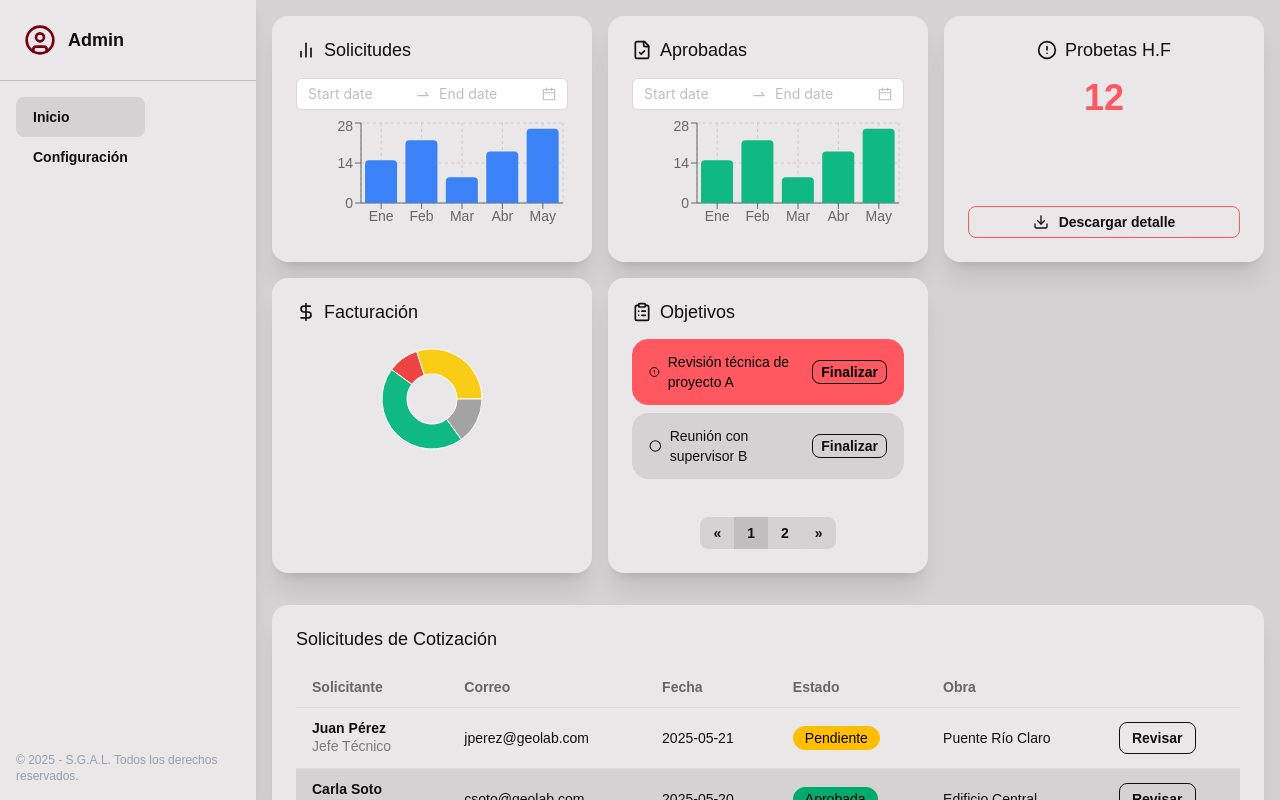
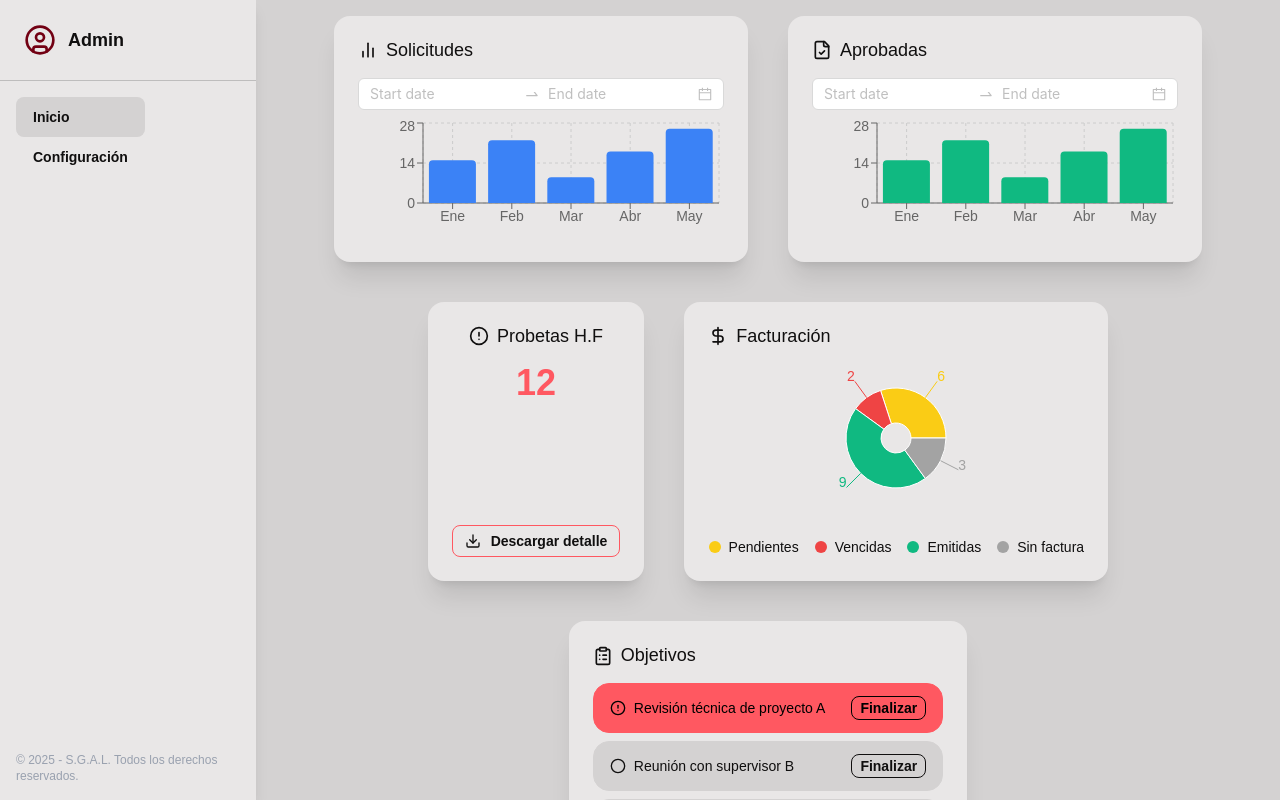
Before and after one commit to gaspiii/SGAL, a React (Vite) app in the folder SGAL-frontend/: page /dashboard in a window 1280 px wide. Built offline with nearby package versions, Linux system fonts and the light colour scheme.

Commit message:
hometab FRONTEND

```diff
--- a/SGAL-frontend/src/components/tabs/TabHome.jsx
+++ b/SGAL-frontend/src/components/tabs/TabHome.jsx
@@ -2,16 +2,47 @@
 import React, { useState } from 'react'
 import {
   BarChart2, FileCheck, AlertCircle, DollarSign,
-  ClipboardList, Download, CheckCircle, Circle
+  ClipboardList, Download, CheckCircle, Circle, ChevronRight, Search, Filter, MoreHorizontal
 } from 'lucide-react'
 import {
   PieChart, Pie, Cell, ResponsiveContainer, Bar,
   BarChart, XAxis, YAxis, Tooltip, CartesianGrid,
 } from 'recharts'
 import { motion } from 'framer-motion'
-import { DatePicker } from 'antd'
+import { DatePicker, Badge } from 'antd'
 import 'antd/dist/reset.css'
-
+const solicitudes = [
+  {
+    id: 1,
+    solicitante: 'Juan Pérez',
+    cargo: 'Jefe Técnico',
+    correo: 'jperez@geolab.com',
+    fecha: '2025-05-21',
+    estado: 'Pendiente',
+    obra: 'Puente Río Claro',
+    prioridad: 'alta'
+  },
+  {
+    id: 2,
+    solicitante: 'Carla Soto',
+    cargo: 'Ingeniera Civil',
+    correo: 'csoto@geolab.com',
+    fecha: '2025-05-20',
+    estado: 'Aprobada',
+    obra: 'Edificio Central',
+    prioridad: 'media'
+  },
+  {
+    id: 3,
+    solicitante: 'Marcos Ríos',
+    cargo: 'Arquitecto',
+    correo: 'mrios@geolab.com',
+    fecha: '2025-05-18',
+    estado: 'Rechazada',
+    obra: 'Centro Comercial Norte',
+    prioridad: 'baja'
+  },
+]
 const cotizacionesData = [
   { name: 'Ene', value: 15 },
   { name: 'Feb', value: 22 },
@@ -50,7 +81,9 @@ const TabHome = () => {
 
   return (
     <div className="space-y-8">
-      <div className="grid grid-cols-1 sm:grid-cols-2 lg:grid-cols-3 gap-4">
+      <div className="flex flex-wrap justify-center gap-10">
+
+
         {/* Solicitudes Cotizaciones */}
         <motion.div className="card bg-base-100 shadow-xl" whileHover={{ scale: 1.02 }}>
           <div className="card-body">
@@ -101,19 +134,43 @@ const TabHome = () => {
 
         {/* Facturación */}
         <motion.div className="card bg-base-100 shadow-xl" whileHover={{ scale: 1.02 }}>
-          <div className="card-body">
+  <div className="card-body w-full">
     <h2 className="card-title"><DollarSign className="w-5 h-5" /> Facturación</h2>
-            <ResponsiveContainer width="100%" height={120}>
+
+    <ResponsiveContainer width="100%" height={150}>
       <PieChart>
-                <Pie data={facturacionData} dataKey="value" innerRadius={25} outerRadius={50}>
+        <Pie
+          label
+          data={facturacionData}
+          dataKey="value"
+          innerRadius={15}
+          outerRadius={50}
+        >
           {facturacionData.map((entry, index) => (
-                    <Cell key={`cell-${index}`} fill={facturacionColors[index % facturacionColors.length]} />
+            <Cell
+              key={`cell-${index}`}
+              fill={facturacionColors[index % facturacionColors.length]}
+            />
           ))}
         </Pie>
       </PieChart>
     </ResponsiveContainer>
+
+    {/* Leyenda personalizada */}
+    <div className="flex flex-wrap justify-center gap-4 mt-4">
+      {facturacionData.map((entry, index) => (
+        <div key={index} className="flex items-center space-x-2 text-sm">
+          <span
+            className="inline-block w-3 h-3 rounded-full"
+            style={{ backgroundColor: facturacionColors[index % facturacionColors.length] }}
+          />
+          <span>{entry.name}</span>
+        </div>
+      ))}
+    </div>
   </div>
 </motion.div>
+
 
         {/* Objetivos */}
         <motion.div className="card bg-base-100 shadow-xl" whileHover={{ scale: 1.02 }}>
@@ -142,53 +199,102 @@ const TabHome = () => {
       </div>
 
       {/* Tabla inferior */}
-      <div className="card bg-base-100 shadow-xl">
-        <div className="card-body">
-          <h2 className="card-title">Solicitudes de Cotización</h2>
+      <motion.div
+        className="card bg-base-100 shadow-lg border border-base-200"
+        initial={{ opacity: 0 }}
+        animate={{ opacity: 1 }}
+        transition={{ duration: 0.5 }}
+      >
+        <div className="card-body p-0">
+          <div className="flex justify-between items-center p-4 border-b border-base-200">
+            <h2 className="card-title text-lg">Solicitudes de Cotización</h2>
+            <div className="flex justify-between items-center gap-2">
+              <div className="relative">
+                <Search className="absolute left-3 top-1/2 transform -translate-y-1/2 w-4 h-4 text-gray-400" />
+                <input
+                  type="text"
+                  placeholder="Buscar..."
+                  className="input input-sm input-bordered pl-9 pr-4"
+                />
+              </div>
+              <button className="btn btn-sm btn-outline">
+                <Filter className="w-4 h-4 mr-1" /> Filtros
+              </button>
+            </div>
+          </div>
           <div className="overflow-x-auto">
-            <table className="table table-zebra">
+            <table className="table">
               <thead>
-                <tr>
+                <tr className="bg-base-200">
                   <th>Solicitante</th>
                   <th>Correo</th>
                   <th>Fecha</th>
                   <th>Estado</th>
                   <th>Obra</th>
-                  <th></th>
+                  <th>Acciones</th>
                 </tr>
               </thead>
               <tbody>
-                <tr>
+                {solicitudes.map((solicitud) => (
+                  <motion.tr
+                    key={solicitud.id}
+                    whileHover={{ backgroundColor: 'rgba(243, 244, 246, 0.5)' }}
+                    transition={{ duration: 0.2 }}
+                  >
                     <td>
+                      <div className="flex items-center space-x-3">
+  <div className="avatar placeholder">
+    <div className="bg-neutral text-neutral-content rounded-full w-8 h-8 flex items-center justify-center">
+      <span className="text-md">
+        {solicitud.solicitante.split(' ').map(n => n[0]).join('')}
+      </span>
+    </div>
+  </div>
   <div>
-                      <div className="font-bold">Juan Pérez</div>
-                      <div className="text-sm opacity-50">Jefe Técnico</div>
+    <div className="font-bold">{solicitud.solicitante}</div>
+    <div className="text-sm text-gray-500">{solicitud.cargo}</div>
+  </div>
+</div>
+
+                    </td>
+                    <td className="text-sm">{solicitud.correo}</td>
+                    <td className="text-sm">{solicitud.fecha}</td>
+                    <td>
+                      <Badge
+                        status={
+                          solicitud.estado === 'Aprobada' ? 'success' :
+                          solicitud.estado === 'Pendiente' ? 'warning' : 'error'
+                        }
+                        text={solicitud.estado}
+                      />
+                    </td>
+                    <td className="text-sm">{solicitud.obra}</td>
+                    <td>
+                      <div className="flex gap-1">
+                        <button className="btn btn-xs btn-outline">Revisar</button>
+                        <button className="btn btn-xs btn-ghost">
+                          <MoreHorizontal className="w-4 h-4" />
+                        </button>
                       </div>
                     </td>
-                  <td>jperez@geolab.com</td>
-                  <td>2025-05-21</td>
-                  <td><span className="badge badge-warning">Pendiente</span></td>
-                  <td>Puente Río Claro</td>
-                  <td><button className="btn btn-sm btn-outline">Revisar</button></td>
-                </tr>
-                <tr>
-                  <td>
-                    <div>
-                      <div className="font-bold">Carla Soto</div>
-                      <div className="text-sm opacity-50">Ingeniera Civil</div>
-                    </div>
-                  </td>
-                  <td>csoto@geolab.com</td>
-                  <td>2025-05-20</td>
-                  <td><span className="badge badge-success">Aprobada</span></td>
-                  <td>Edificio Central</td>
-                  <td><button className="btn btn-sm btn-outline">Revisar</button></td>
-                </tr>
+                  </motion.tr>
+                ))}
               </tbody>
             </table>
           </div>
+          <div className="flex justify-between items-center p-4 border-t border-base-200">
+            <div className="text-sm text-gray-500">
+              Mostrando 1 al {solicitudes.length} de {solicitudes.length} registros
+            </div>
+            <div className="join">
+              <button className="join-item btn btn-sm">«</button>
+              <button className="join-item btn btn-sm btn-active">1</button>
+              <button className="join-item btn btn-sm">2</button>
+              <button className="join-item btn btn-sm">»</button>
             </div>
           </div>
+        </div>
+      </motion.div>
     </div>
   )
 }
--- a/SGAL-frontend/tailwind.config.js
+++ b/SGAL-frontend/tailwind.config.js
@@ -2,11 +2,13 @@
 module.exports = {
   content: [
     "./index.html",
-    "./src/**/*.{js,jsx}", // Asegúrate de incluir JS/JSX
+    "./src/**/*.{js,ts,jsx,tsx}",
   ],
-
   theme: {
     extend: {},
   },
-  plugins: [],
-};
+  plugins: [require("daisyui")],
+  daisyui: {
+    themes: ["garden"], // usa "garden" como tema predeterminado
+  },
+}
```
Lines whose indentation alone changed are shown as unchanged.
